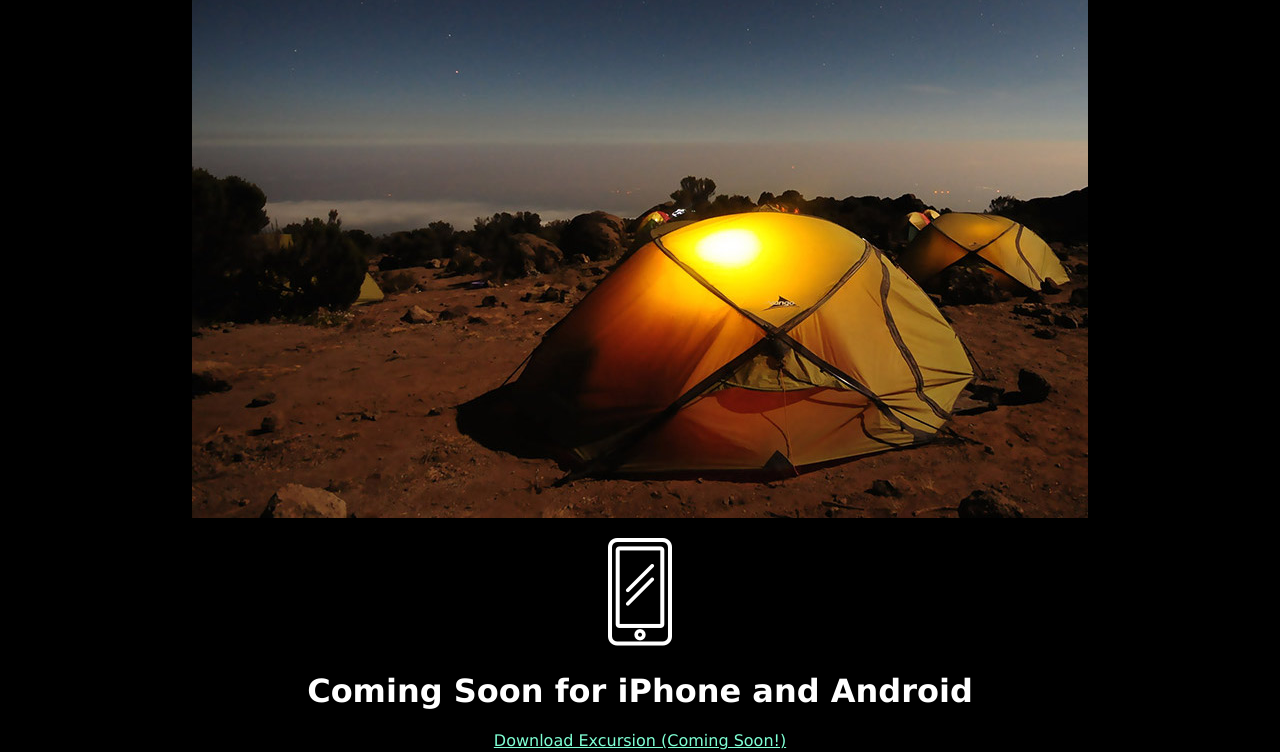
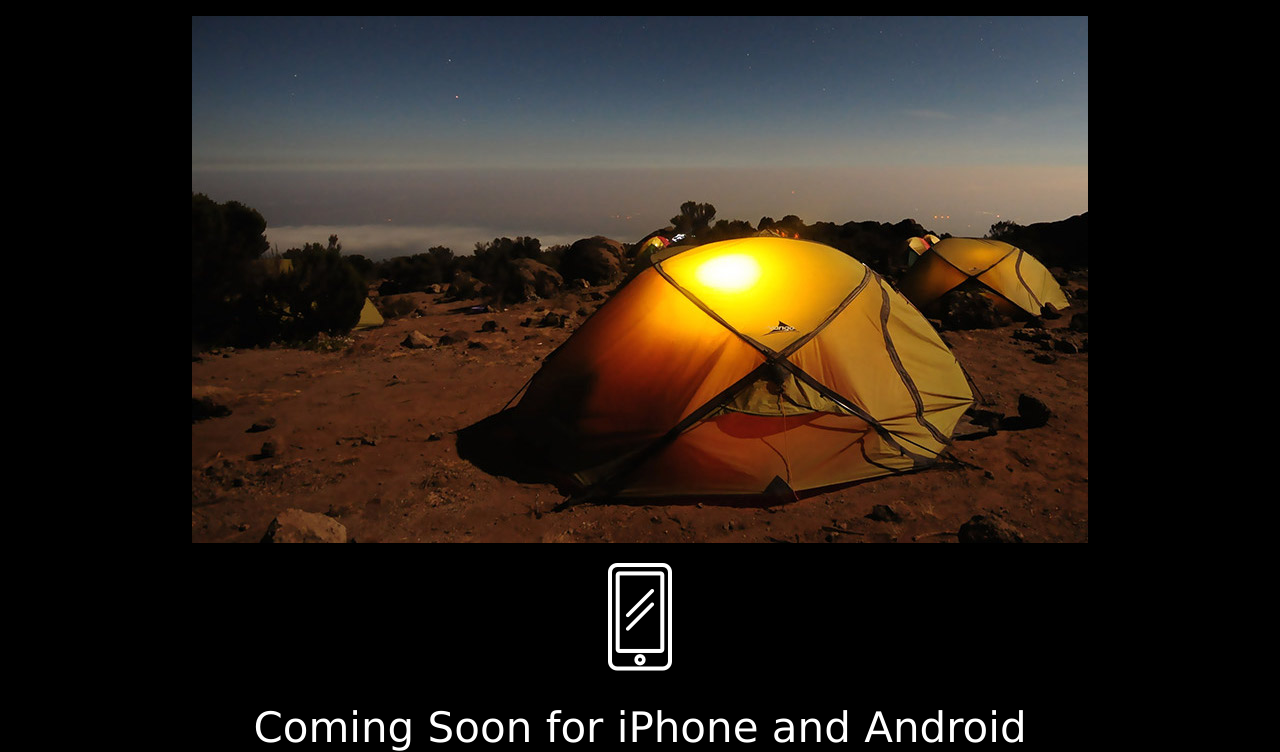
Before and after one commit to KodiBearGit/excursion, a plain HTML site: page index.html in a window 1280 px wide. Shown: the part 429-1181 px from the top of the page. Drawn offline with Linux system fonts and the light colour scheme.

Commit message:
more typo fixes and font sizing on h1

```diff
--- a/index.html
+++ b/index.html
@@ -17,9 +17,9 @@
             </video>
         </header>
 
-        <div class="Info">
+        <div class="Selling-points">
             <h1>Your personal travel guide</h1>
-            <h2>Excursion remembers places you like, and reccomends new points of interest around you</h2>
+            <h2>Excursion remembers places you like, and recommends new points of interest around you.</h2>
             <p><img src="resources/images/camp.jpg" alt="camp site"></p>
             <p><img src="resources/images/phone.png" alt="cell phone"></p>
             <h1>Coming Soon for iPhone and Android</h1>
--- a/resources/css/style.css
+++ b/resources/css/style.css
@@ -15,7 +15,7 @@ header h1 {
     font-size: 50px;
 }
 
-Info h1 {
+.Selling-points h1 {
     font-weight: 300;
     font-size: 42px;
 }
```
